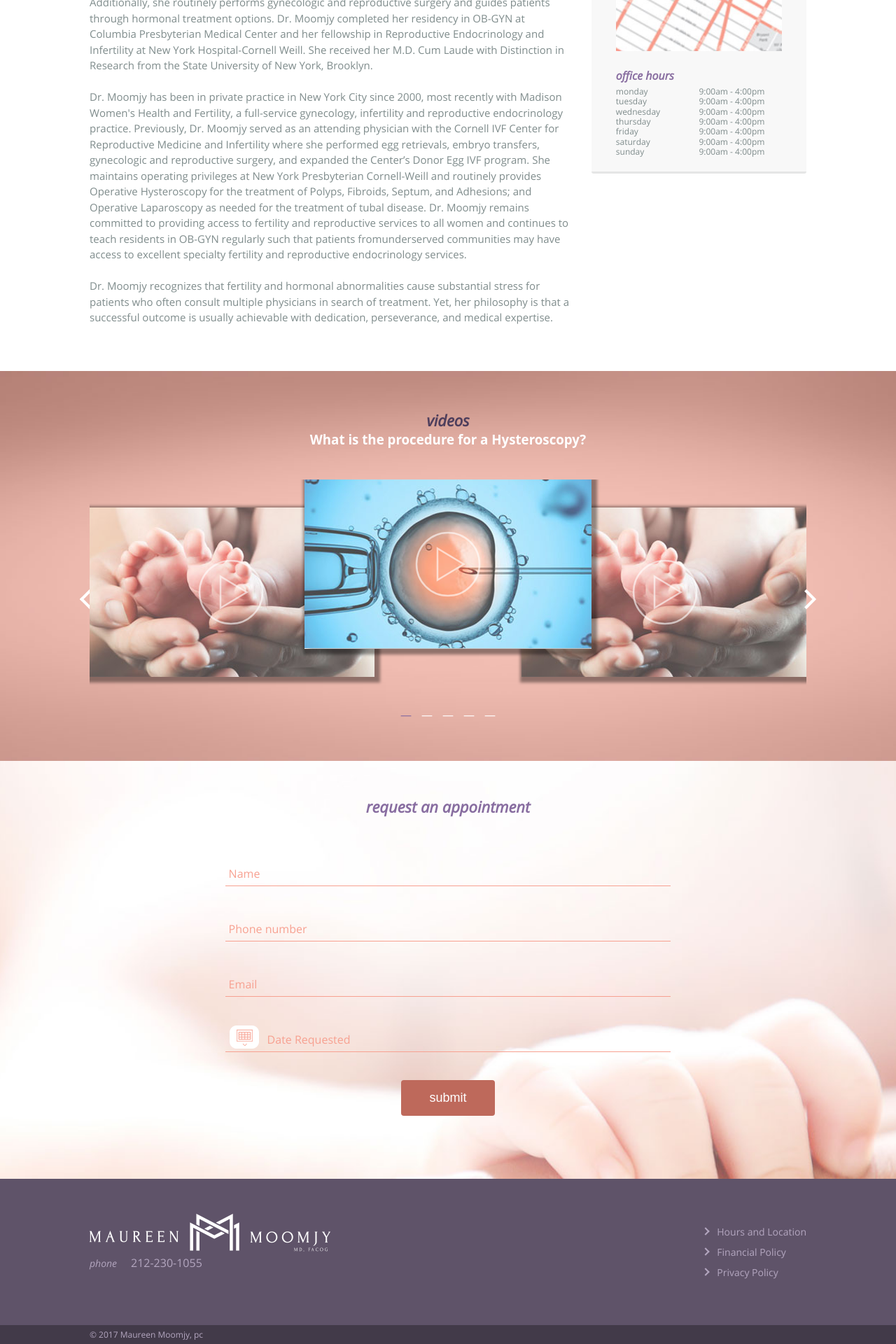
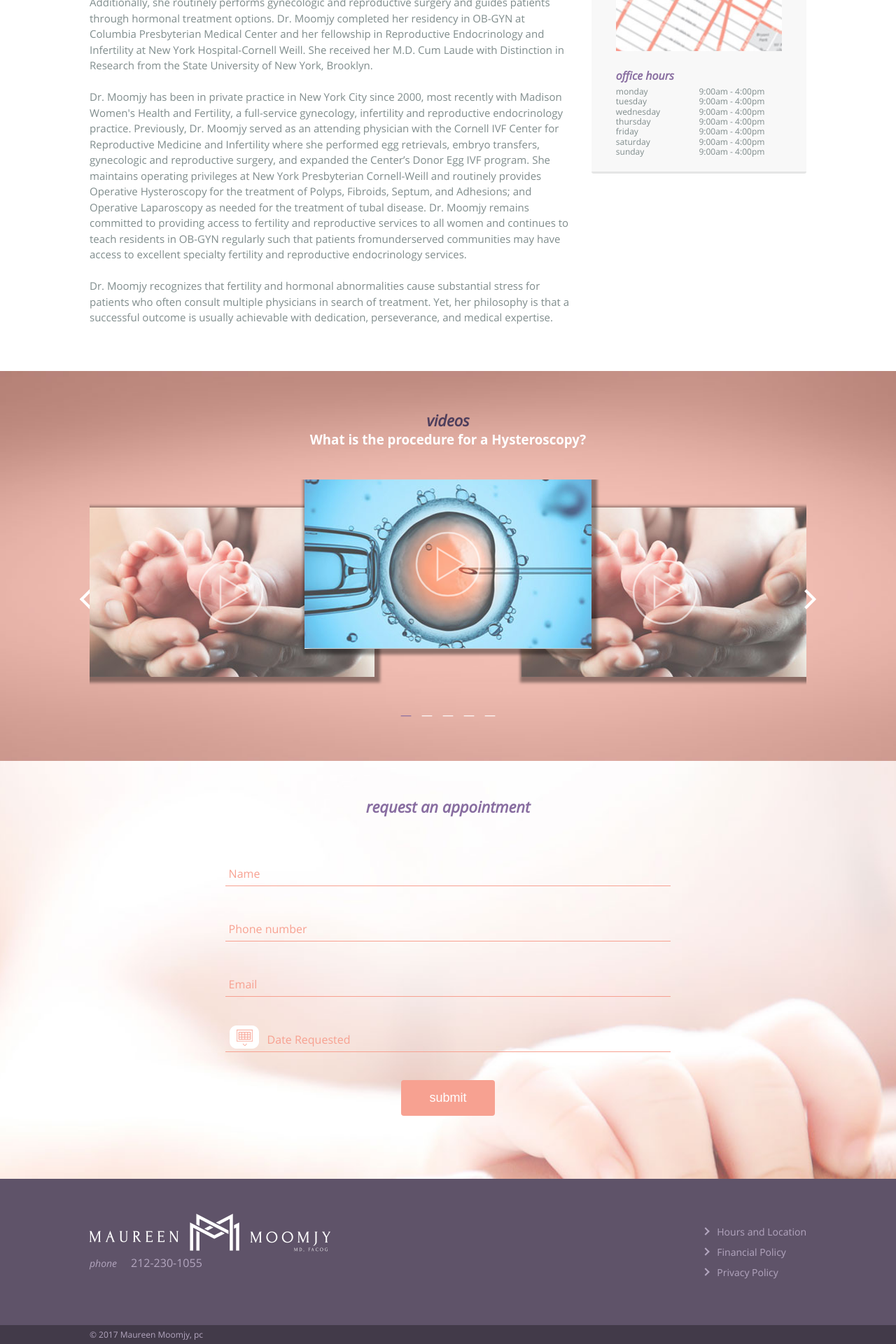
Before and after one commit to erikleon/dr-moomjy, a Jekyll site: the page built from index.html, in a window 1280 px wide. Shown: the part 1098-3018 px from the top of the page at 70% size. Built offline with Jekyll 4.4.1, drawn with Linux system fonts in a browser that asks for light colours; nearby versions of some CDN libraries; some web fonts are replaced; library files that are not in the unit come from our copies; comment, search, counter and statistics services are not loaded.

Commit message:
change request colors and calendar icon

```diff
--- a/_sass/elements/_request.scss
+++ b/_sass/elements/_request.scss
@@ -121,13 +121,13 @@
 
         ::-webkit-calendar-picker-indicator {
           display: block;
-          background-image: url(/images/calendar-icon.png);
+          background-image: url(/images/calendar-icon-fill.png);
         }
       }
 
       input[type=submit] {
         padding: 15px 40px;
-        background-color: $dark-pink;
+        background-color: $pink;
         border: none;
         border-radius: 4px;
         color: $white;
```
